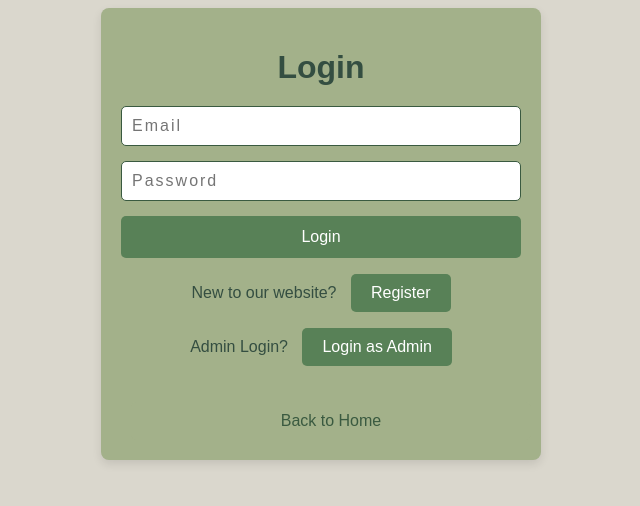
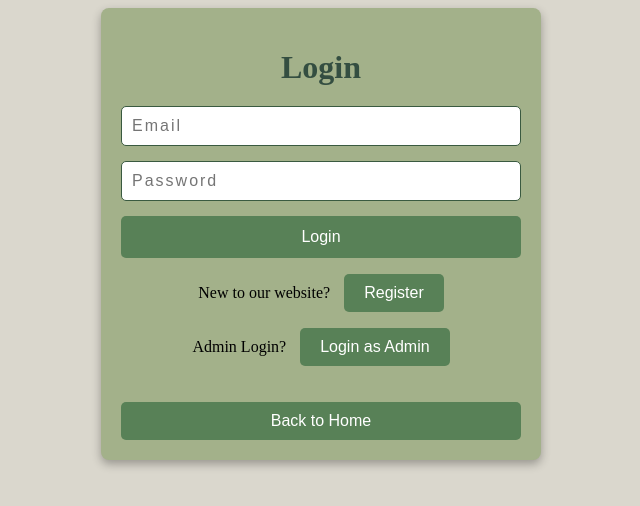
Before and after one commit to DinhHellcat/Sport-FE, a React (Create React App) app: page /login in a window 1280 px wide. Shown: the top 506 px of the page, without its empty margins (319-959 px from the left). Built offline with nearby package versions, Linux system fonts and the light colour scheme.

Commit message:
fix details

```diff
--- a/src/components/Admin/AdminDashboard.js
+++ b/src/components/Admin/AdminDashboard.js
@@ -1,4 +1,4 @@
-// src/components/AdminDashboard.js
+// src/components/Admin/AdminDashboard.js
 import React, { useEffect, useState } from "react";
 import { useNavigate } from "react-router-dom"; // Import useNavigate for navigation
 import { getProdList } from "../../services/apiService";
--- a/src/components/Admin/AdminLogin.js
+++ b/src/components/Admin/AdminLogin.js
@@ -1,4 +1,4 @@
-// src/components/Auth/AdminLogin.js
+// src/components/Admin/AdminLogin.js
 import React, { useState } from "react";
 import { useNavigate } from "react-router-dom";
 import { loginAdmin } from "../../services/apiService";
@@ -73,7 +73,7 @@ const AdminLogin = () => {
         <button className="submit-button" type="submit">Login</button>
       </form>
       <p className="message">{message}</p>
-      <p className="not-admin">
+      <p className="link">
         Not an admin?{" "}
         <button className="user-login-button" onClick={() => navigate("/login")}>Login as User</button>
       </p>
--- a/src/components/Admin/CreateProd.js
+++ b/src/components/Admin/CreateProd.js
@@ -1,4 +1,4 @@
-// src/components/CreateProd.js
+// src/components/Admin/CreateProd.js
 import React, { useState } from "react";
 import { useNavigate } from "react-router-dom";
 import { createProd } from "../../services/apiService"; // Import the createProd function
--- a/src/components/Auth/ChangePassword.js
+++ b/src/components/Auth/ChangePassword.js
@@ -35,7 +35,10 @@ const ChangePassword = () => {
     try {
       await changePassword(oldPassword, newPassword);
       setSuccessMessage("Password changed successfully!");
-      navigate("/user"); // Redirect to /user route
+      setTimeout(() => {
+        navigate("/user");
+      }, 2000);
+      // navigate("/user"); // Redirect to /user route
     } catch (error) {
       setErrorMessage(error.message || "Something went wrong.");
     }
--- a/src/components/Auth/Login.js
+++ b/src/components/Auth/Login.js
@@ -79,13 +79,13 @@ const Login = () => {
         <button className="submit-button" type="submit">Login</button>
       </form>
       <p className="message">{message}</p>
-      <p className="register-link">
+      <p className="link">
         New to our website?{" "}
-        <button className="register-button" onClick={() => navigate("/register")}>Register</button>
+        <button className="auten-btn" onClick={() => navigate("/register")}>Register</button>
       </p>
-      <p className="admin-login-link">
+      <p className="link">
         Admin Login?{" "}
-        <button className="admin-login-button" onClick={() => navigate("/admin-login")}>Login as Admin</button>
+        <button className="authen-btn" onClick={() => navigate("/admin-login")}>Login as Admin</button>
       </p>
       <button className="back-home-button" onClick={() => navigate("/")}>Back to Home</button>
     </div>
--- a/src/components/Auth/Register.js
+++ b/src/components/Auth/Register.js
@@ -92,11 +92,13 @@ const Register = () => {
         <button className="submit-button" type="submit">Register</button>
       </form>
       <p className="message">{message}</p>
-      <p className="login-link">
+      <p className="link">
         Already have an account?{" "}
         <button className="login-button" onClick={() => navigate("/login")}>Login</button>
       </p>
-      <button className="back-home-button" onClick={() => navigate("/")}>Back to Home</button>
+      <div className="link">
+        <button className="back-home-button" onClick={() => navigate("/")}>Back to Home</button>
+      </div>
     </div>
   );
 };
--- a/src/style/Authstyle.css
+++ b/src/style/Authstyle.css
@@ -1,9 +1,56 @@
-/* src/components/Home.css */
+/* Default */
+::placeholder {
+  letter-spacing: 2px;
+}
 
-body {
-    background-color: #dad7cd; /* Soft beige background */
+  body {
+    background-color: #dad7cd;
+}
 
+.message {
+  color: #344e41;
+  text-align: center;
+  margin-top: 10px;
 }
+
+.success-message {
+  background-color: #a3b18a;
+  color: #4caf50;
+  text-align: center;
+  margin-top: 10px;
+  padding: 10px;
+  margin: 10px 0;
+  border-radius: 5px;
+  text-align: center;
+}
+
+.error-message {
+  background-color: #f8d7da;
+  color: #721c24;
+  text-align: center;
+  padding: 10px;
+  margin: 10px 0;
+  border-radius: 5px;
+  text-align: center;
+}
+
+button {
+  background-color: #588157;
+  color: white;
+  padding: 10px 20px;
+  border-radius: 5px;
+  border: none;
+  cursor: pointer;
+  font-size: 1rem;
+  margin-left: 10px;
+  transition: background-color 0.3s ease;
+}
+
+button:hover {
+  background-color: #3a5a40;
+}
+
+/* Page */
 .home-container {
     background-color: #dad7cd; /* Soft beige background */
     color: #344e41; /* Deep forest green for text */
@@ -44,15 +91,6 @@ body {
 
   .auth-btn:hover {
     background-color: #3a5a40; /* Dark olive green on hover */
-  }
-
-  .error-message {
-    background-color: #f8d7da; /* Light red background for error */
-    color: #721c24; /* Red text */
-    padding: 10px;
-    margin: 10px 0;
-    border-radius: 5px;
-    text-align: center;
   }
 
   .product-list {
@@ -108,21 +146,6 @@ body {
     font-size: 1rem;
   }
 
-  button {
-    background-color: #588157; /* Medium green background for the "View Details" button */
-    color: white;
-    padding: 10px 20px;
-    border-radius: 5px;
-    border: none;
-    cursor: pointer;
-    transition: background-color 0.3s ease;
-  }
-
-  button:hover {
-    background-color: #3a5a40; /* Dark olive green on hover */
-  }
-
-  /* src/components/User.css */
 .user-container {
     background-color: #dad7cd; /* Soft beige background */
     color: #344e41; /* Deep forest green text color */
@@ -139,237 +162,63 @@ body {
     border-radius: 8px;
   }
 
-  .logo {
-    font-size: 2rem;
-    color: #344e41; /* Deep forest green for the logo */
-  }
-
-  button {
-    background-color: #588157; /* Medium green button */
-    color: white;
-    padding: 10px 20px;
-    border-radius: 5px;
-    border: none;
-    cursor: pointer;
-    font-size: 1rem;
-    margin-left: 10px;
-    transition: background-color 0.3s ease;
-  }
-
-  button:hover {
-    background-color: #3a5a40; /* Dark olive green on hover */
-  }
-
   .user-email {
     font-size: 1.2rem;
     margin-top: 20px;
     font-weight: bold;
   }
 
-  .error-message {
-    background-color: #f8d7da; /* Light red background for error */
-    color: #721c24; /* Red text */
-    padding: 10px;
-    margin: 10px 0;
-    border-radius: 5px;
-    text-align: center;
+/* Authen pages */
+.login-container {
+    background-color: #a3b18a; /* Soft beige background */
+    padding: 20px;
+    max-width: 400px;
+    margin: 0 auto;
+    border-radius: 8px;
+    box-shadow: 0 4px 10px rgba(0, 0, 0, 0.3);
   }
 
-  .product-list {
-    display: grid;
-    grid-template-columns: repeat(auto-fill, minmax(250px, 1fr));
-    gap: 20px;
-    margin-top: 20px;
+  .register-container {
+    background-color: #a3b18a;
+    padding: 20px;
+    max-width: 400px;
+    margin: 0 auto;
+    border-radius: 8px;
+    box-shadow: 0 4px 10px rgba(0, 0, 0, 0.3);
   }
 
-  .product-card {
-    background-color: #fff;
-    border: 1px solid #3a5a40; /* Dark olive green border */
-    padding: 15px;
+  .admin-login-container {
+    background-color: #a3b18a;
+    padding: 20px;
+    max-width: 400px;
+    margin: 0 auto;
     border-radius: 8px;
-    box-shadow: 0 4px 8px rgba(0, 0, 0, 0.1);
-    transition: transform 0.3s ease, box-shadow 0.3s ease;
+    box-shadow: 0 4px 10px rgba(0, 0, 0, 0.3);
   }
 
-  .product-card:hover {
-    transform: translateY(-5px);
-    box-shadow: 0 8px 16px rgba(0, 0, 0, 0.2);
+  .change-password-container {
+    background-color: #a3b18a;
+    padding: 20px;
+    max-width: 400px;
+    margin: 0 auto;
+    border-radius: 8px;
+    box-shadow: 0 4px 10px rgba(0, 0, 0, 0.3);
   }
 
-  .product-image {
-    width: 100%;
-    height: auto;
-    border-radius: 5px;
-  }
-
-  .product-name {
-    font-size: 1.5rem;
-    color: #3a5a40; /* Dark olive green for product name */
-    margin: 10px 0;
-  }
-
-  .product-category {
-    color: #588157; /* Medium green for product category */
-    font-style: italic;
-  }
-
-  .product-description {
-    color: #344e41; /* Deep forest green for description */
-    margin: 10px 0;
-  }
-
-  .product-price {
-    color: #588157; /* Medium green for price */
-    font-weight: bold;
-  }
-
-  .product-quantity {
-    color: #344e41; /* Deep forest green for quantity */
-    font-size: 1rem;
-  }
-
-  button {
-    background-color: #588157; /* Medium green background for "View Details" button */
-    color: white;
-    padding: 10px 20px;
-    border-radius: 5px;
-    border: none;
-    cursor: pointer;
-    transition: background-color 0.3s ease;
-  }
-
-  button:hover {
-    background-color: #3a5a40; /* Dark olive green on hover */
-  }
-
-  /* src/components/Login.css */
-.login-container {
-    background-color: #a3b18a; /* Soft beige background */
-    color: #344e41; /* Deep forest green text color */
-    font-family: Arial, sans-serif;
+  .admin-dashboard-container {
+    background-color: #a3b18a;
     padding: 20px;
+    max-width: 1200px;
+    margin: 0 auto;
     border-radius: 8px;
-    max-width: 400px;
-    margin: 0 auto;
-    box-shadow: 0 4px 10px rgba(0, 0, 0, 0.1);
+    box-shadow: 0 4px 10px rgba(0, 0, 0, 0.3);
   }
 
   .login-title {
+    font-size: 2rem;
     text-align: center;
-    font-size: 2rem;
     color: #344e41; /* Deep forest green */
     margin-bottom: 20px;
-  }
-
-  .login-form {
-    display: flex;
-    flex-direction: column;
-  }
-
-  .form-group {
-    margin-bottom: 15px;
-  }
-
-  .form-input {
-    padding: 10px;
-    font-size: 1rem;
-    border: 1px solid #3a5a40; /* Dark olive green border */
-    border-radius: 5px;
-    outline: none;
-    width: 100%;
-  }
-
-  .form-input:focus {
-    border-color: #588157; /* Medium green when focused */
-  }
-
-  .submit-button:hover {
-    background-color: #3a5a40; /* Dark olive green on hover */
-  }
-
-  .message {
-    color: #721c24; /* Red color for error message */
-    font-size: 1rem;
-    text-align: center;
-    margin-top: 10px;
-  }
-
-  .register-link, .admin-login-link {
-    text-align: center;
-    font-size: 1rem;
-    margin-top: 15px;
-  }
-
-  .register-button, .admin-login-button {
-    background-color: #588157; /* Medium green button */
-    color: white;
-    padding: 10px 20px;
-    border-radius: 5px;
-    border: none;
-    cursor: pointer;
-    font-size: 1rem;
-    transition: background-color 0.3s ease;
-    margin-left: 10px;
-  }
-
-  .register-button:hover, .admin-login-button:hover {
-    background-color: #3a5a40; /* Dark olive green on hover */
-  }
-
-  .back-home-button {
-    background-color: #a3b18a; /* Muted olive green */
-    color: white;
-    padding: 10px 20px;
-    border-radius: 5px;
-    border: none;
-    cursor: pointer;
-    font-size: 1rem;
-    margin-top: 20px;
-    transition: background-color 0.3s ease;
-    width: 100%;
-  }
-
-  .back-home-button:hover {
-    background-color: #344e41; /* Dark green on hover */
-  }
-
-  .login-form {
-    display: flex;
-    flex-direction: column;
-    align-items: stretch; /* Ensure full width alignment */
-  }
-
-  .form-group {
-    margin-bottom: 15px;
-    width: 100%; /* Ensure form group takes full width */
-  }
-
-  .form-input {
-    padding: 10px;
-    font-size: 1rem;
-    border: 1px solid #3a5a40;
-    border-radius: 5px;
-    outline: none;
-    width: 100%; /* Ensure the input spans the full width */
-    box-sizing: border-box; /* Include padding in width calculation */
-  }
-
-  .register-link, .admin-login-link {
-    text-align: center;
-    font-size: 1rem;
-  }
-
-  .back-home-button {
-    margin-top: 20px;
-    width: 100%; /* Ensure button takes full width */
-  }
-
-  .register-container {
-    padding: 20px;
-    max-width: 400px;
-    margin: 0 auto;
-    background-color: #a3b18a;
-    border-radius: 8px;
   }
 
   .register-title {
@@ -379,125 +228,11 @@ body {
     margin-bottom: 20px;
   }
 
-  .register-form {
-    display: flex;
-    flex-direction: column;
-    align-items: stretch; /* Ensures full-width form elements */
-  }
-
-  .form-group {
-    margin-bottom: 15px;
-    width: 100%; /* Ensure form group takes full width */
-  }
-
-  .form-input {
-    padding: 10px;
-    font-size: 1rem;
-    border: 1px solid #3a5a40;
-    border-radius: 5px;
-    outline: none;
-    width: 100%; /* Ensure the input spans the full width */
-    box-sizing: border-box; /* Include padding in width calculation */
-  }
-
-  .submit-button:hover {
-    background-color: #3a5a40;
-  }
-
-  .message {
-    color: #344e41;
-    text-align: center;
-    margin-top: 10px;
-  }
-
-  .login-link, .back-home-button {
-    text-align: center;
-    font-size: 1rem;
-  }
-
-  .login-button, .back-home-button {
-    background-color: #a3b18a;
-    color: #3a5a40;
-    padding: 10px 20px;
-    border-radius: 5px;
-    cursor: pointer;
-  }
-
-  .login-button:hover, .back-home-button:hover {
-    background-color: #588157;
-    color: white;
-  }
-
-  .admin-login-container {
-    padding: 20px;
-    max-width: 400px;
-    margin: 0 auto;
-    background-color: #a3b18a;
-    border-radius: 8px;
-  }
-
   .admin-login-title {
     font-size: 2rem;
     text-align: center;
     color: #3a5a40;
     margin-bottom: 20px;
-  }
-
-  .admin-login-form {
-    display: flex;
-    flex-direction: column;
-    align-items: stretch; /* Ensures full-width form elements */
-  }
-
-  .form-group {
-    margin-bottom: 15px;
-    width: 100%; /* Ensure form group takes full width */
-  }
-
-  .form-input {
-    padding: 10px;
-    font-size: 1rem;
-    border: 1px solid #3a5a40;
-    border-radius: 5px;
-    outline: none;
-    width: 100%; /* Ensure the input spans the full width */
-    box-sizing: border-box; /* Include padding in width calculation */
-  }
-
-  .submit-button:hover {
-    background-color: #3a5a40;
-  }
-
-  .message {
-    color: #344e41;
-    text-align: center;
-    margin-top: 10px;
-  }
-
-  .not-admin, .back-home-button {
-    text-align: center;
-    font-size: 1rem;
-  }
-
-  .user-login-button, .back-home-button {
-    background-color: #a3b18a;
-    color: #3a5a40;
-    padding: 10px 20px;
-    border-radius: 5px;
-    cursor: pointer;
-  }
-
-  .user-login-button:hover, .back-home-button:hover {
-    background-color: #588157;
-    color: white;
-  }
-
-  .change-password-container {
-    padding: 20px;
-    max-width: 400px;
-    margin: 0 auto;
-    background-color: #a3b18a;
-    border-radius: 8px;
   }
 
   .change-password-title {
@@ -507,15 +242,27 @@ body {
     margin-bottom: 20px;
   }
 
-  .change-password-form {
-    display: flex;
-    flex-direction: column;
-    align-items: stretch;
+  .dashboard-title {
+    font-size: 2rem;
+    text-align: center;
+    color: #3a5a40;
+    margin-bottom: 20px;
+  }
+
+  .create-prod-title {
+    font-size: 2rem;
+    text-align: center;
+    color: #3a5a40;
+    margin-bottom: 30px;
   }
 
   .form-group {
     margin-bottom: 15px;
-    width: 100%;
+    width: 100%; /* Ensure form group takes full width */
+  }
+
+  .form-input:focus {
+    border-color: #588157; /* Medium green when focused */
   }
 
   .form-input {
@@ -526,6 +273,42 @@ body {
     outline: none;
     width: 100%;
     box-sizing: border-box;
+  }
+
+  .login-form {
+    display: flex;
+    flex-direction: column;
+    align-items: stretch;
+  }
+
+  .admin-login-form {
+    display: flex;
+    flex-direction: column;
+    align-items: stretch;
+  }
+
+  .register-form {
+    display: flex;
+    flex-direction: column;
+    align-items: stretch;
+  }
+
+  .change-password-form {
+    display: flex;
+    flex-direction: column;
+    align-items: stretch;
+  }
+
+  .create-prod-form {
+    display: flex;
+    flex-direction: column;
+    gap: 15px;
+  }
+
+  .link{
+    text-align: center;
+    font-size: 1rem;
+    margin-top: 15px;
   }
 
   .submit-button {
@@ -539,37 +322,35 @@ body {
     margin-left: 0;
   }
 
-  .submit-button:hover {
+  .authen-btn {
+    background-color: #588157;
+    color: white;
+    padding: 10px 20px;
+    border-radius: 5px;
+    border: none;
+    cursor: pointer;
+    font-size: 1rem;
+    margin-left: 10px;
+    transition: background-color 0.3s ease;
+  }
+
+  .back-home-button {
+    padding: 10px 20px;
+    border-radius: 5px;
+    border: none;
+    cursor: pointer;
+    font-size: 1rem;
+    margin-top: 20px;
+    transition: background-color 0.3s ease;
+    width: 100%;
+    margin-left:0;
+  }
+
+  .submit-button:hover .back-home-button:hover .authen-btn:hover {
     background-color: #3a5a40;
   }
 
-  .error-message {
-    color: #ff4d4d;
-    text-align: center;
-    margin-top: 10px;
-  }
-
-  .success-message {
-    color: #4caf50;
-    text-align: center;
-    margin-top: 10px;
-  }
-
-  .admin-dashboard-container {
-    padding: 20px;
-    max-width: 1200px;
-    margin: 0 auto;
-    background-color: #a3b18a;
-    border-radius: 8px;
-  }
-
-  .dashboard-title {
-    font-size: 2rem;
-    text-align: center;
-    color: #3a5a40;
-    margin-bottom: 20px;
-  }
-
+  /* Admin */
   .create-button {
     padding: 10px 20px;
     font-size: 1rem;
@@ -643,19 +424,6 @@ body {
     border-radius: 8px;
   }
 
-  .create-prod-title {
-    font-size: 2rem;
-    color: #3a5a40;
-    text-align: center;
-    margin-bottom: 30px;
-  }
-
-  .create-prod-form {
-    display: flex;
-    flex-direction: column;
-    gap: 15px;
-  }
-
   .create-prod-input, .create-prod-textarea {
     padding: 12px 0px;
     font-size: 1rem;
@@ -703,7 +471,3 @@ body {
       padding: 10px;
     }
   }
-
-  ::placeholder {
-    letter-spacing: 2px;
-  }
```
Also changed, not shown: 1 other file (tests, documents, lock files or other folders).
